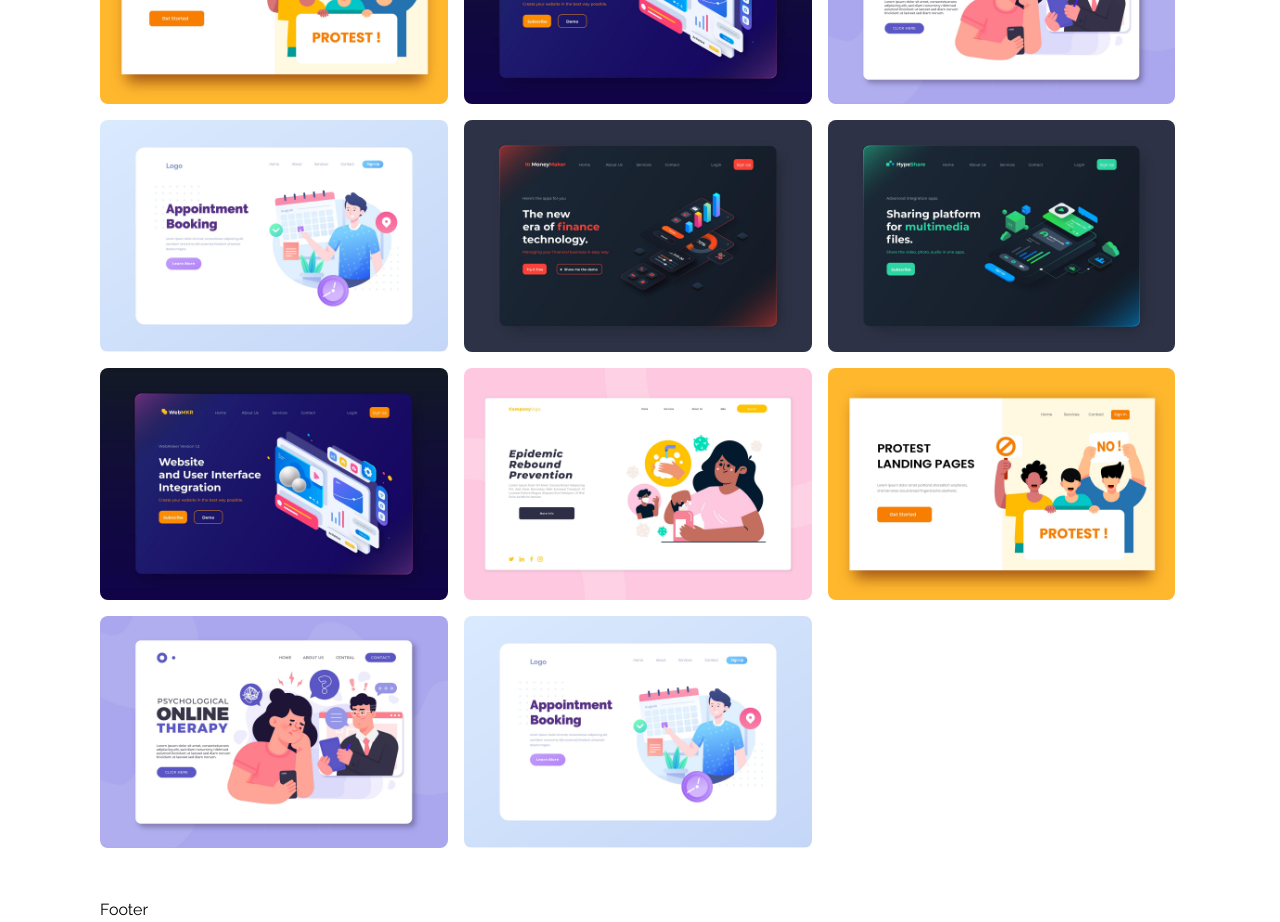
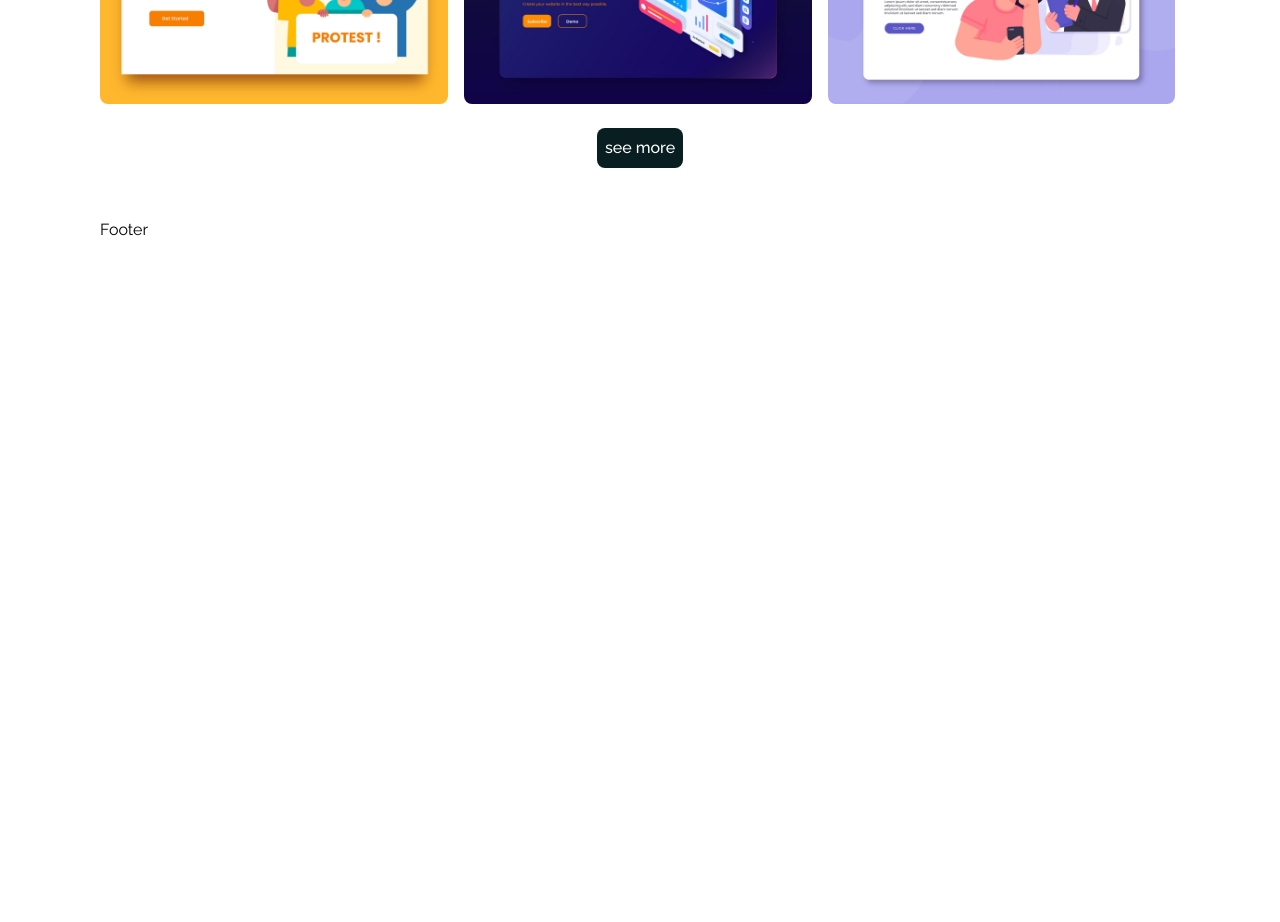
Before and after one commit to MoffatMuga/my-portfolio, a React (Vite) app: page / in a window 1280 px wide. Shown: the part 1740-2662 px from the top of the page. After the commit the page ends 1982 px from the top, so only its background shows below. Built offline with nearby package versions, Linux system fonts and the light colour scheme.

Commit message:
add projects

```diff
--- a/src/components/UI/Project.jsx
+++ b/src/components/UI/Project.jsx
@@ -1,7 +1,14 @@
 import data from "../../assets/data/portfolioData";
-import React from 'react'
+import React, {useState, useEffect} from 'react'
 
 function Project() {
+
+    const [nextItems, setNextItems] = useState(6)
+    const [portfolios, setPortfolios] = useState(data)
+
+    const seeMoreHandler = () =>{
+        setNextItems(prev => prev + 3)
+    }
   return (
     <section id='projects'>
         <div className='container'>
@@ -13,14 +20,32 @@ function Project() {
 
             <div className='flex items-center gap-4 flex-wrap mt-12'>
                     {
-                        data?.map((portfolio,index) =>(
-                            <div className='group max-w-full sm:w-[48.5%] md:w-[31.8%] lg:w-[32.2%] relative z-[1]'>
+                        portfolios.slice(0, nextItems)?.map((portfolio,index) =>(
+                            <div key={index}
+                            data-aos='zoom-in' data-aos-delay='50' data-aos-duration='1000'className='group max-w-full sm:w-[48.5%] md:w-[31.8%] lg:w-[32.2%] relative z-[1]'>
                                 <figure>
                                     <img className='rounded-[8px] 'src={portfolio.imgUrl} alt="" />
                                 </figure>
+
+                                <div className="w-full h-full bg-primaryColor bg-opacity-40 absolute top-0 left-0 z-5 hidden group-hover:block ">
+                                    <div className="flex items-center justify-center w-full h-full">
+                                        <button className="text-white bg-headingColor hover:bg-smallTextColor py-2 px-2 rounded-[8px] font-[500] ease-in duration-200 ">
+                                            Details
+                                        </button>
+                                    </div>
+                                </div>
                             </div>
                         ))
                     }
+            </div>
+
+            <div className="text-center mt-6">
+                                    <div onClick={seeMoreHandler}
+                                    className="flex items-center justify-center w-full h-full">
+                                        <button className="text-white bg-headingColor hover:bg-smallTextColor py-2 px-2 rounded-[8px] font-[500] ease-in duration-200 ">
+                                            see more
+                                        </button>
+                                    </div>
             </div>
 
         </div>
```
